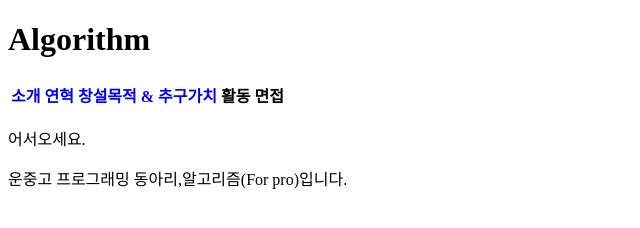
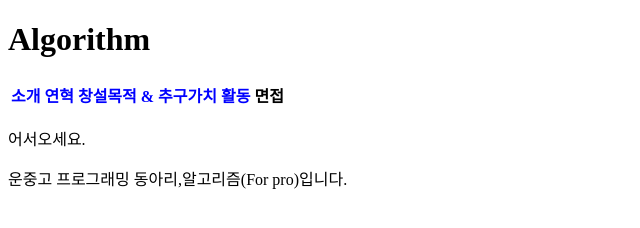
Before and after one commit to kbkbkmj/Algotithm, a plain HTML site: page Main.html in a window 1280 px wide. Shown: the full height of the page, 0-640 px from the left. Drawn offline with Linux system fonts and the light colour scheme.

Commit message:
Add files via upload

```diff
--- a/Main.html
+++ b/Main.html
@@ -17,7 +17,7 @@
     <h1>Algorithm</h1>
     <table>
       <th> <a href="Introduce.html">소개</a> </th> <th><a href="History.html">연혁</a></th> <th><a href="Purpose.html">창설목적
-      & 추구가치</a></th> <th>활동</th> <th>면접</th>
+      & 추구가치</a></th> <th><a href="Activity.html">활동</a></th> <th>면접</th>
     </table>
     <p>어서오세요.</p>
     <p>운중고 프로그래밍 동아리,알고리즘(For pro)입니다.</p>
```
